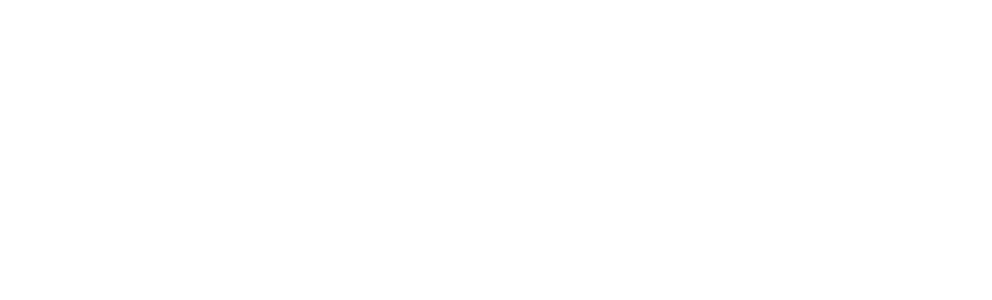
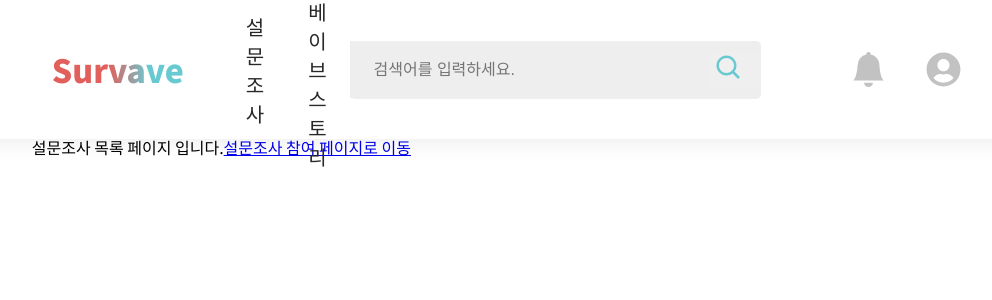
Before and after one commit to UMC-MMM/Client, a React (Create React App) app in the folder mmm_client/: page /surveyList in a window 1280 px wide. Before the commit this address had no page. Shown: the top 300 px of the page, without its empty margins (182-1174 px from the left). Built offline with nearby package versions, Linux system fonts and the light colour scheme.

Commit message:
파일 정리(컴포넌트 파일, 페이지 파일 분리) , 설문조사 목록 페이지 생성

```diff
--- a/mmm_client/src/app.css
+++ b/mmm_client/src/app.css
@@ -1089,3 +1089,10 @@
   font-size: 14px;
   font-family: "Noto Sans KR";
 }
+
+/* 설문조사 목록 페이지 */
+
+.surveyList {
+  width: 66.6%;
+  margin: 0 auto;
+}
--- a/mmm_client/src/app.jsx
+++ b/mmm_client/src/app.jsx
@@ -2,21 +2,23 @@ import "./app.css";
 import { Route, Routes } from "react-router-dom";
 
 /* page들 import */
-import Login from "./components/login";
-import Signup from "./components/signup";
-import Main from "./components/main";
-import Join from "./components/join";
-import Agreement from "./components/agreement";
+import Login from "./pages/login";
+import Signup from "./pages/signup";
+import Main from "./pages/main";
+import Agreement from "./pages/agreement";
+import SurveyList from "./pages/surveyList";
+import SurveyJoin from "./pages/surveyJoin";
 
 function App() {
   return (
     <>
       <Routes>
         <Route exact path="/" element={<Main />}></Route>
+        <Route exact path="/signup" element={<Signup />}></Route>
+        <Route exact path="/agreement" element={<Agreement />}></Route>
         <Route exact path="/login" element={<Login />}></Route>
-        <Route exact path="/signup" element={<Signup />}></Route>
-        <Route exact path="/join" element={<Join />}></Route>
-        <Route exact path="/agreement" element={<Agreement />}></Route>
+        <Route exact path="/surveyList" element={<SurveyList />}></Route>
+        <Route exact path="/surveyJoin" element={<SurveyJoin />}></Route>
       </Routes>
     </>
   );
--- a/mmm_client/src/components/main.jsx
+++ /dev/null
@@ -1,20 +0,0 @@
-import React from "react";
-import Navbar from "./navbar";
-import Rank from "./rank";
-import SurveyCategory from "./surveyCategory";
-import PopularityStory from "./popularityStory";
-
-const Main = () => {
-  return (
-    <>
-      <Navbar />
-      <div className="mainWrap">
-        <Rank />
-        <SurveyCategory />
-        <PopularityStory />
-      </div>
-    </>
-  );
-};
-
-export default Main;
--- a/mmm_client/src/components/navbar.jsx
+++ b/mmm_client/src/components/navbar.jsx
@@ -16,7 +16,7 @@ const Navbar = () => {
             <ul className="navbarMenu">
               <li className="navbarMenuItem">
                 <Link
-                  to="/"
+                  to="/surveyList"
                   style={{
                     textDecoration: "none",
                     cursor: "pointer",
--- a/mmm_client/src/components/agreement.jsx
+++ b/mmm_client/src/pages/agreement.jsx
@@ -1,5 +1,5 @@
 import React from "react";
-import Navbar from "./navbar";
+import Navbar from "../components/navbar";
 
 const Agreement = () => {
   return (
--- /dev/null
+++ b/mmm_client/src/pages/main.jsx
@@ -0,0 +1,20 @@
+import React from "react";
+import Navbar from "../components/navbar";
+import Rank from "../components/rank";
+import SurveyCategory from "../components/surveyCategory";
+import PopularityStory from "../components/popularityStory";
+
+const Main = () => {
+  return (
+    <>
+      <Navbar />
+      <div className="mainWrap">
+        <Rank />
+        <SurveyCategory />
+        <PopularityStory />
+      </div>
+    </>
+  );
+};
+
+export default Main;
--- a/mmm_client/src/components/join.jsx
+++ b/mmm_client/src/pages/surveyJoin.jsx
@@ -1,10 +1,10 @@
 import React from "react";
-import Navbar from "./navbar";
+import Navbar from "../components/navbar";
 import { FaUserCircle } from "react-icons/fa";
 import { BsCircle } from "react-icons/bs";
 import { BsSquare } from "react-icons/bs";
 
-const Join = () => {
+const SurveyJoin = () => {
   return (
     <>
       <Navbar />
@@ -108,4 +108,4 @@ const Join = () => {
   );
 };
 
-export default Join;
+export default SurveyJoin;
--- /dev/null
+++ b/mmm_client/src/pages/surveyList.jsx
@@ -0,0 +1,17 @@
+import React from "react";
+import Navbar from "../components/navbar";
+import { Link } from "react-router-dom";
+
+const SurveyList = () => {
+  return (
+    <>
+      <Navbar />
+      <div className="surveyList">
+        설문조사 목록 페이지 입니다.
+        <Link to="/surveyJoin">설문조사 참여 페이지로 이동</Link>
+      </div>
+    </>
+  );
+};
+
+export default SurveyList;
```
Also changed, not shown: mmm_client/src/pages/login.jsx (renamed from mmm_client/src/components/login.jsx), mmm_client/src/pages/signup.jsx (renamed from mmm_client/src/components/signup.jsx).
